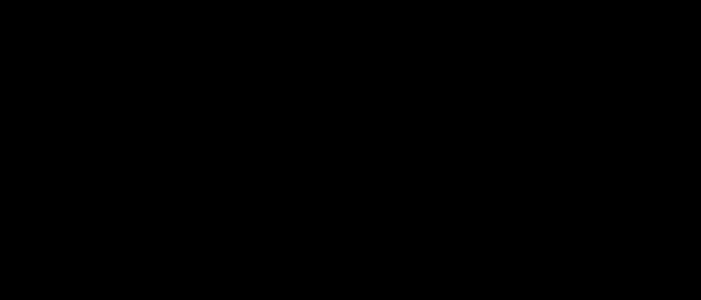
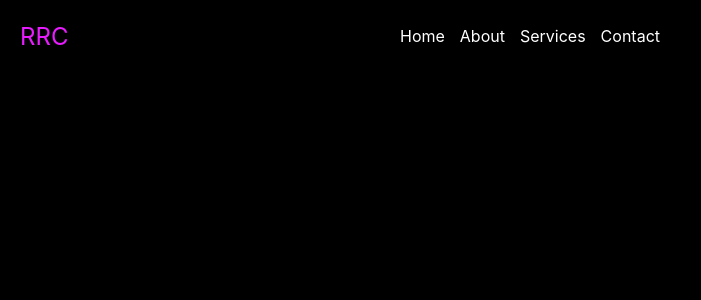
Before and after one commit to RubbySoft/rubby-room-chat, a React (Create React App) app: page /About in a window 1280 px wide. Before the commit this address had no page. Shown: the top 300 px of the page, without its empty margins (0-701 px from the left). Built offline with nearby package versions, Linux system fonts and the light colour scheme.

Commit message:
add Navbar in Rubby Room Chat

```diff
--- a/src/App.js
+++ b/src/App.js
@@ -1,14 +1,18 @@
+import React from 'react';
 import './App.css';
 import ReactDOM from "react-dom/client";
 import { BrowserRouter, Routes, Route } from "react-router-dom";
+import Navbar from './components/Navbar';
 import Home from './components/Home';
 import Hello from './components/Hello';
 
 function App() {
   return (
     <div class="container">
+          <Navbar/>
      <BrowserRouter>
       <Routes>
+
         <Route index element={<Home />} />
         <Route path="/HelloWorld" element={<Hello />}>
        </Route>
--- /dev/null
+++ b/src/components/Css/Navbar.css
@@ -0,0 +1,35 @@
+.navbar {
+    position: sticky;
+    top: 0;
+    width: 50%;
+    background-color: rgba(0, 0, 0, 0.6);
+    backdrop-filter: blur(10px);
+    color: #fff;
+    display: flex;
+    justify-content: space-between;
+    align-items: center;
+    padding: 10px 20px;
+    z-index: 1000; /* Ensure the navbar stays on top */
+  }
+
+  .navbar-logo {
+    font-size: 1.5rem;
+    color: #e81cff;
+  }
+
+  .navbar-links {
+    list-style: none;
+    display: flex;
+    gap: 15px;
+  }
+
+  .navbar-links li a {
+    color: #fff;
+    text-decoration: none;
+    font-size: 1rem;
+    transition: color 0.3s ease;
+  }
+
+  .navbar-links li a:hover {
+    color: #e81cff;
+  }
--- /dev/null
+++ b/src/components/Navbar.js
@@ -0,0 +1,18 @@
+import React from 'react';
+import './Css/Navbar.css';
+
+const Navbar = () => {
+  return (
+    <nav className="navbar">
+      <div className="navbar-logo">RRC</div>
+      <ul className="navbar-links">
+        <li><a href="/">Home</a></li>
+        <li><a href="/about">About</a></li>
+        <li><a href="/services">Services</a></li>
+        <li><a href="/contact">Contact</a></li>
+      </ul>
+    </nav>
+  );
+};
+
+export default Navbar;
```
